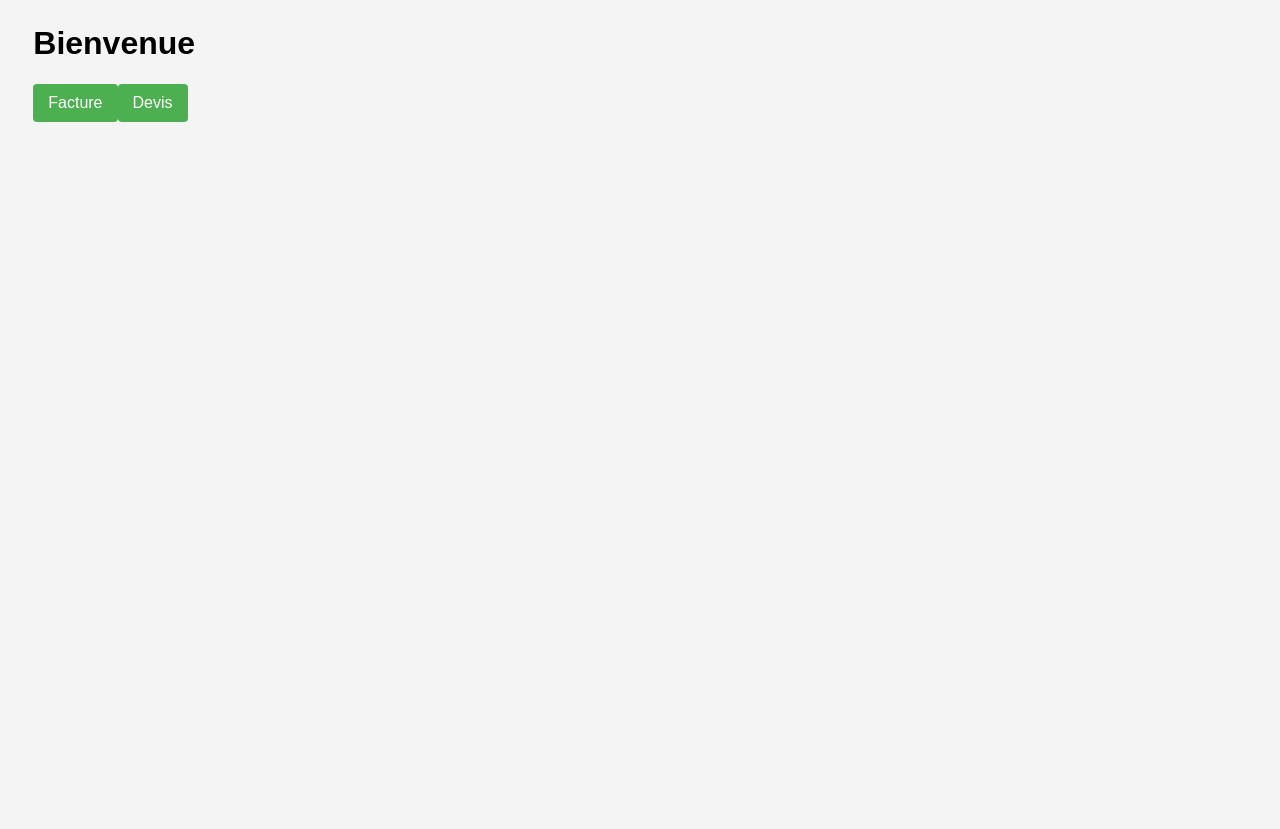
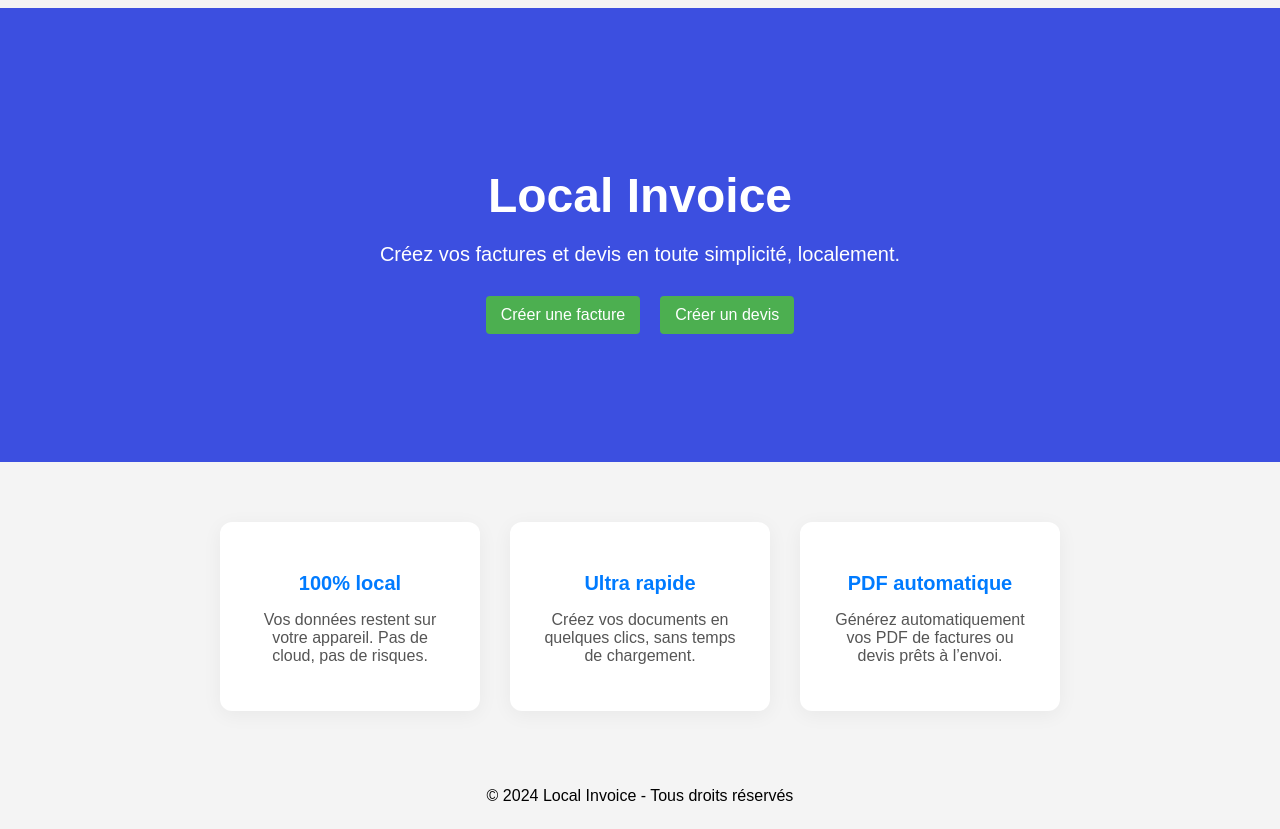
Before and after one commit to Emerson452/local-invoice, a React (Vite) app: page / in a window 1280 px wide. Before the commit the page ends 800 px from the top, so only its background shows below. Built offline with nearby package versions, Linux system fonts and the light colour scheme.

Commit message:
🎨 strating home page

```diff
--- a/package.json
+++ b/package.json
@@ -12,6 +12,7 @@
   "dependencies": {
     "html2canvas": "^1.4.1",
     "jspdf": "^2.5.2",
+    "lucide-react": "^0.525.0",
     "react": "^18.3.1",
     "react-dom": "^18.3.1",
     "react-router-dom": "^7.6.3"
--- /dev/null
+++ b/src/Pages/Home/index.css
@@ -0,0 +1,76 @@
+.home-container {
+  display: flex;
+  flex-direction: column;
+  align-items: center;
+}
+
+.hero {
+  background-color: #3c4fe0;
+  color: white;
+  padding: 128px 20px;
+  text-align: center;
+  width: 100%;
+}
+
+.hero h1 {
+  font-size: 3rem;
+  margin-bottom: 10px;
+}
+
+.hero p {
+  font-size: 1.25rem;
+  margin-bottom: 30px;
+}
+
+.cta-buttons {
+  display: flex;
+  gap: 20px;
+  flex-wrap: wrap;
+  justify-content: center;
+}
+
+.features {
+  max-width: 1000px;
+  padding: 60px 20px;
+  text-align: center;
+}
+
+.feature-list {
+  display: flex;
+  flex-wrap: wrap;
+  justify-content: center;
+  gap: 30px;
+}
+
+.feature-card {
+  background: white;
+  box-shadow: 0 4px 20px rgba(0, 0, 0, 0.05);
+  border-radius: 12px;
+  padding: 30px;
+  width: 200px;
+  transition: transform 0.3s ease;
+}
+
+.feature-card:hover {
+  transform: translateY(-5px);
+}
+
+.feature-card h3 {
+  font-size: 1.25rem;
+  color: #007bff;
+  margin-bottom: 10px;
+}
+
+.feature-card p {
+  font-size: 1rem;
+  color: #555;
+}
+
+.footer {
+  background-color: #f1f1f1;
+  padding: 20px;
+  text-align: center;
+  font-size: 0.875rem;
+  color: #777;
+  width: 100%;
+}
--- a/src/Pages/Home/index.tsx
+++ b/src/Pages/Home/index.tsx
@@ -1,18 +1,51 @@
 import React from "react";
 import { Link } from "react-router-dom";
+import "./index.css";
 
 const Home: React.FC = () => {
   return (
-    <div className="App">
-      <h1>Bienvenue</h1>
-      <div className="mode-buttons">
-        <Link to="/facture">
-          <button>Facture</button>
-        </Link>
-        <Link to="/devis">
-          <button>Devis</button>
-        </Link>
-      </div>
+    <div className="home-container">
+      <header className="hero">
+        <h1>Local Invoice</h1>
+        <p>Créez vos factures et devis en toute simplicité, localement.</p>
+        <div className="cta-buttons">
+          <Link to="/facture">
+            <button className="primary-btn">Créer une facture</button>
+          </Link>
+          <Link to="/devis">
+            <button className="secondary-btn">Créer un devis</button>
+          </Link>
+        </div>
+      </header>
+
+      <section className="features">
+        <div className="feature-list">
+          <div className="feature-card">
+            <h3>100% local</h3>
+            <p>
+              Vos données restent sur votre appareil. Pas de cloud, pas de
+              risques.
+            </p>
+          </div>
+          <div className="feature-card">
+            <h3>Ultra rapide</h3>
+            <p>
+              Créez vos documents en quelques clics, sans temps de chargement.
+            </p>
+          </div>
+          <div className="feature-card">
+            <h3>PDF automatique</h3>
+            <p>
+              Générez automatiquement vos PDF de factures ou devis prêts à
+              l’envoi.
+            </p>
+          </div>
+        </div>
+      </section>
+
+      <footer>
+        <p>© {new Date().getFullYear()} Local Invoice - Tous droits réservés</p>
+      </footer>
     </div>
   );
 };
```
Also changed, not shown: 1 other file (tests, documents, lock files or other folders).
